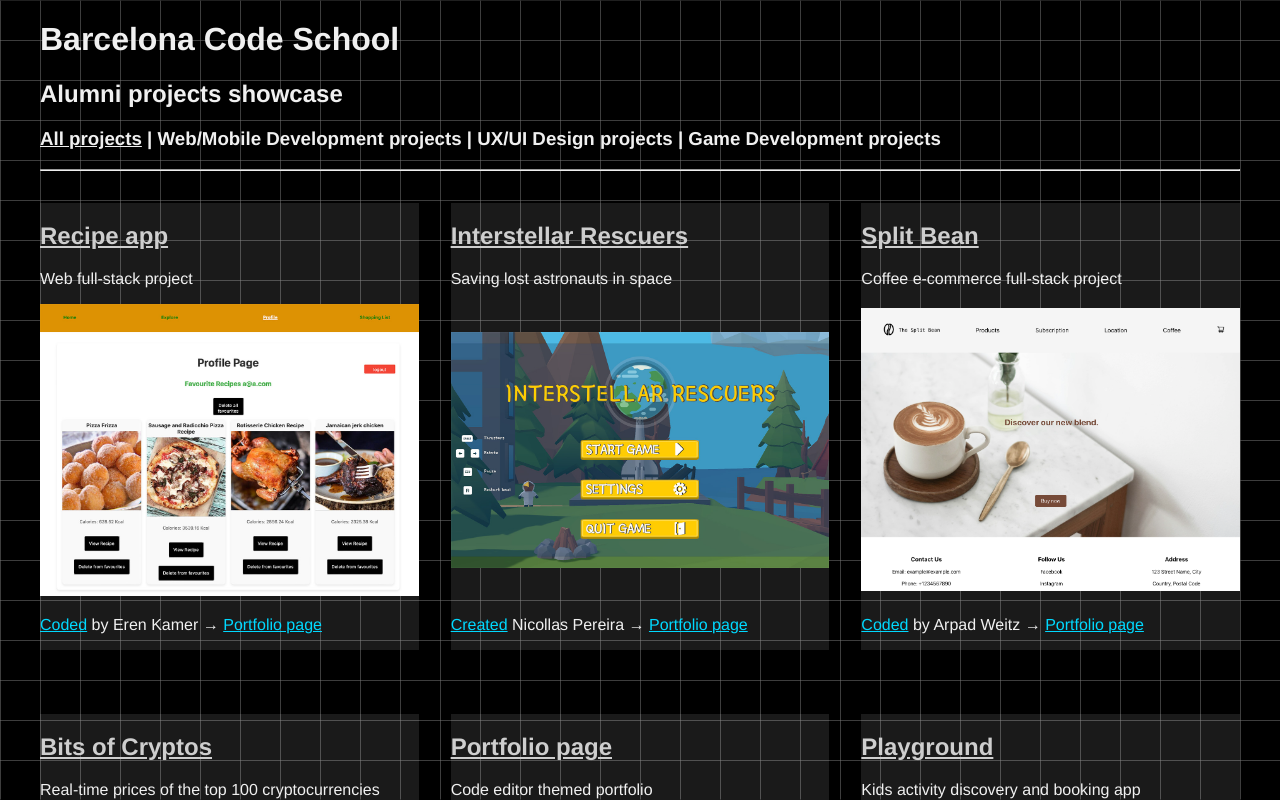
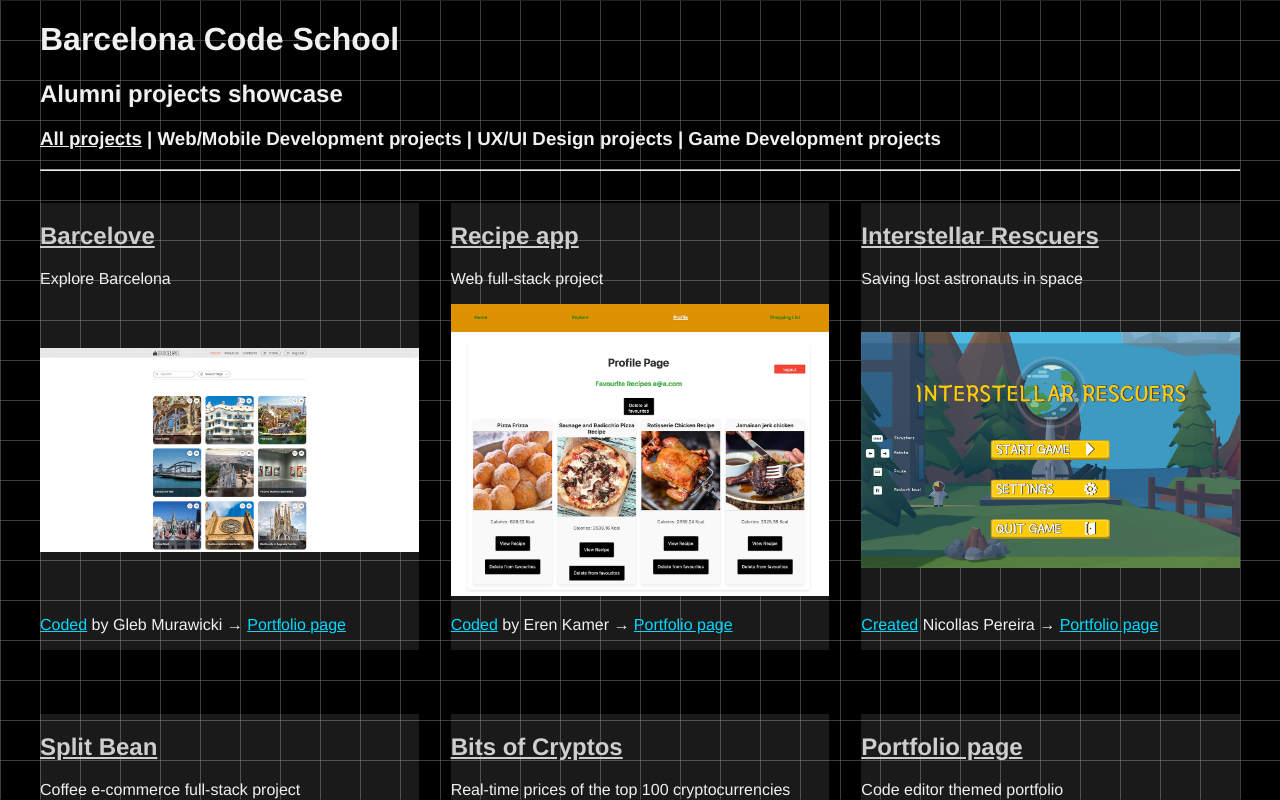
Before and after one commit to gk3000/students_projects_showcase, a React (Create React App) app: page / in a window 1280 px wide. Shown: the top 800 px of the page. Built offline with nearby package versions, Linux system fonts and the light colour scheme.

Commit message:
barcelove

```diff
--- a/src/App.js
+++ b/src/App.js
@@ -77,6 +77,7 @@ import martinCrypto from './pics/martin_crypto.jpg'
 import splitBean from './pics/splitBean.png'
 import rescuers from './pics/rescuers.jpg'
 import eren from './pics/eren.jpg'
+import barcelove from './pics/barcelove.png'
 
 
 export default function App() {
@@ -109,6 +110,22 @@ export default function App() {
             <hr />
 
             <Grid className={'grid'} columns="3" gap='2em'>
+
+
+            {['all', 'dev'].includes(show) && <section className='project'>
+                    <div>
+                        <h1><a href='https://projects.barcelonacodeschool.com/barcelove' target='_blank' rel="noopener noreferrer">Barcelove</a></h1>
+                        <p>Explore Barcelona</p>
+                    </div>
+                    <div className='imgBackground'>
+                        <a href='https://projects.barcelonacodeschool.com/barcelove' target='_blank' rel="noopener noreferrer">
+                            <img src={barcelove} alt="Barcelove" />
+                        </a>
+                    </div>
+                    <p><a href='https://barcelonacodeschool.com/barcelona-code-school/javascript-full-stack-bootcamp/'>Coded</a> by Gleb Murawicki → <a href='https://discojordan.github.io/Portfolio-page/' target='_blank' rel="noopener noreferrer">Portfolio page</a>
+                    </p>
+                </section>}
+
 
             {['all', 'dev'].includes(show) && <section className='project'>
                     <div>
```
Also changed, not shown: src/pics/barcelove.png (added), 14 other files (tests, documents, lock files or other folders).
